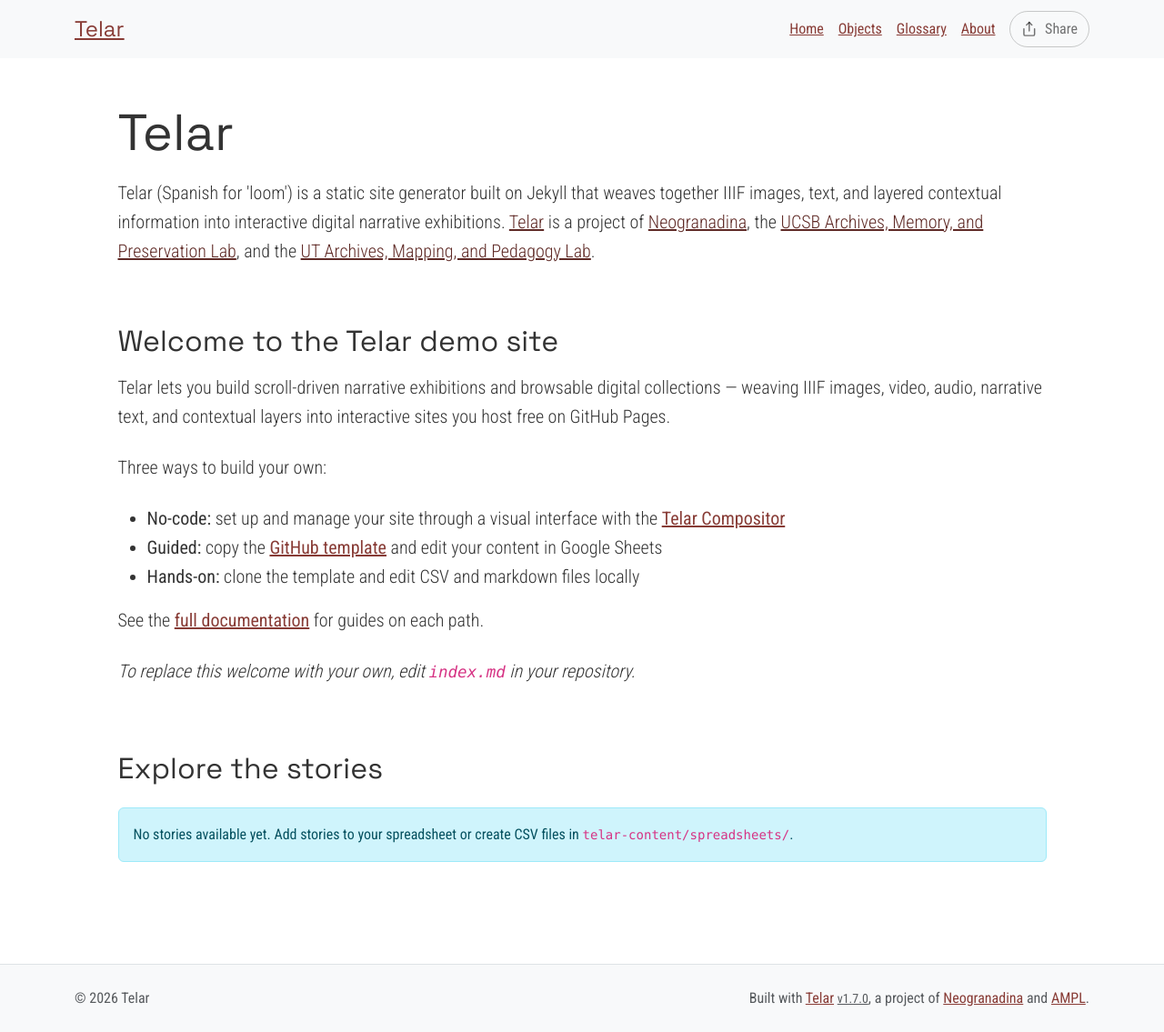
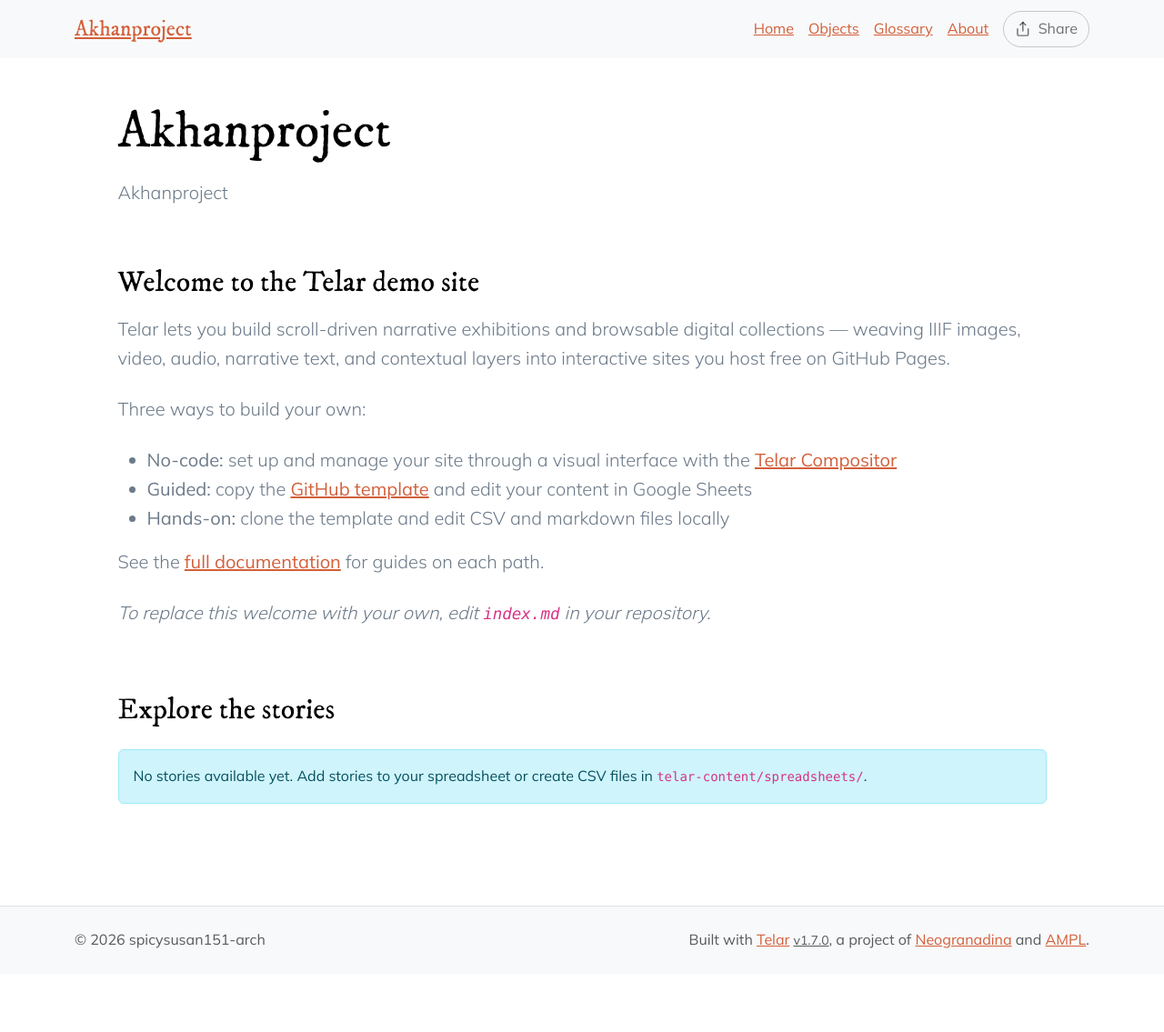
Before and after one commit to spicysusan151-arch/akhanproject, a Jekyll site: the page built from index.md, in a window 1280 px wide. Shown: the whole page at 91% size. Built offline with Jekyll 4.4.1, drawn with Linux system fonts in a browser that asks for light colours; after the commit the page ends 1071 px from its top, so only the background shows below that.

Commit message:
Set up site configuration and starter content

```diff
--- a/_config.yml
+++ b/_config.yml
@@ -2,13 +2,13 @@
 # https://telar.org
 
 # Site Settings
-title: "Telar"
-description: "Telar (Spanish for 'loom') is a static site generator built on Jekyll that weaves together IIIF images, text, and layered contextual information into interactive digital narrative exhibitions. <a href='https://github.com/UCSB-AMPLab/telar'>Telar</a> is a project of <a href='https://neogranadina.org'>Neogranadina</a>, the <a href='https://ampl.clair.ucsb.edu/'>UCSB Archives, Memory, and Preservation Lab</a>, and the <a href='https://liberalarts.utexas.edu/history/'>UT Archives, Mapping, and Pedagogy Lab</a>."
-url: "https://ampl.clair.ucsb.edu"
-baseurl: "/telar"
-author: ""
+title: "Akhanproject"
+description: "Akhanproject"
+url: "https://spicysusan151-arch.github.io"
+baseurl: "/akhanproject"
+author: "spicysusan151-arch"
 email: ""
-telar_theme: "trama" # Options: trama, paisajes, neogranadina, santa-barbara, austin, or custom
+telar_theme: "neogranadina" # Options: trama, paisajes, neogranadina, santa-barbara, austin, or custom
 logo: ""
 telar_language: "en" # Options: "en" (English), "es" (Español)
 collection_mode: false # Set to true to show objects first with large thumbnails and stories below with small thumbnails (collection-first homepage)
@@ -18,7 +18,7 @@
   show_on_homepage: true # Set to false to hide stories section from homepage (stories still accessible via direct URL)
   show_story_steps: true # Set to false to hide "Step X" overlay in stories
   show_object_credits: true # Set to true to display object credits badge (bottom-left corner, dismissable)
-  include_demo_content: true # Fetch demo stories from content.telar.org. Switch this off to hide demo stories and their content.
+  include_demo_content: false # Fetch demo stories from content.telar.org. Switch this off to hide demo stories and their content.
 
 # Collection Interface Settings
 collection_interface:
@@ -45,7 +45,7 @@
 #    - If using GitHub Pages: GitHub Actions will automatically discover tab GIDs and fetch CSVs
 #    - If running locally: Run `python3 scripts/fetch_google_sheets.py` before building
 google_sheets:
-  enabled: true
+  enabled: false
   published_url: "https://docs.google.com/spreadsheets/d/e/2PACX-1vT9eeRoyQCr1j-1uDaWBm-rgZNXtn9A-mepL0I4dqDTx2-E_6gbVD-8x0DYDVhppiAzrFpd20_9cr3z/pubhtml"
 
 #
--- a/telar-content/spreadsheets/glossary.csv
+++ b/telar-content/spreadsheets/glossary.csv
@@ -2,6 +2,4 @@
 id_término,titulo,definición
 # Make it lower-case and avoid spaces.,# Please provide a title — this is required.,"Panel content: write text here, paste markdown, or the name of an .md file in /components/texts/glossary/ (the .md extension is required)"
 # Escríbelo en minúsculas y sin espacios.,# Incluye un título: este campo es obligatorio.,"Contenido del panel: escribe texto aquí, pega markdown, o indica un archivo archivo .md en /components/texts/glossary/ (la extensión .md es obligatoria)"
-telar,Telar,"Telar (Spanish for 'loom') is a minimal-computing framework that weaves together IIIF images, audio, video, and texts to create layered visual narratives for digital scholarship, public exhibitions, community storytelling, and classroom projects. Learn more at [Telar.org](https://telar.org)
-
-Telar es un marco de computación mínima que entreteje imágenes IIIF, audio, video y textos en narrativas visuales por capas para humanidades digitales, exposiciones públicas, narrativa comunitaria y proyectos en el salón de clase. Aprende más en [Telar.org](https://telar.org)"
+telar,Telar,"Telar (Spanish for 'loom') is a minimal-computing framework that weaves together IIIF images, audio, video, and texts to create layered visual narratives for digital scholarship, public exhibitions, community storytelling, and classroom projects. Learn more at [Telar.org](https://telar.org)"
--- a/telar-content/spreadsheets/plantilla_en_blanco.csv
+++ /dev/null
@@ -1,5 +0,0 @@
-paso,objeto,página,x,y,zoom,inicio_clip,fin_clip,bucle,texto_alt,pregunta,respuesta,boton_capa1,contenido_capa1,boton_capa2,contenido_capa2
-#,id_objeto de la pestaña objetos / objects,para objetos con múltiples páginas,Posición horizontal 0-1 (0.5 = centro),Posición vertical 0-1 (0.5 = centro),1.0 = imagen completa,"Tiempo de inicio para clips de video/audio, ej. ""1:30"" (m:ss) o ""90"" (segundos)",Tiempo de fin para clips de video/audio,sí para repetir el clip (loop),"Describe lo que se ve en esta vista ampliada para lectores de pantalla. Si se deja vacío, se usa la descripción de imagen del objeto.",Encabezado para este paso,Texto breve de 1-2 oraciones,"Texto opcional del botón (predeterminado: ""Saber más"")","Contenido del panel: escribe texto aquí, pega markdown, o indica ruta a archivo .md (ej. tu-historia/archivo.md)","Texto opcional del segundo botón (predeterminado: ""Profundizar más"")","Segundo panel: escribe texto aquí, pega markdown, o indica ruta a archivo .md"
-1,telar-placeholder,,,,,,,,,pregunta,respuesta,,,,
-2,telar-placeholder,,,,,,,,,pregunta,respuesta,,,,
-3,telar-placeholder,,,,,,,,,pregunta,respuesta,,,,
--- a/telar-content/spreadsheets/project.csv
+++ b/telar-content/spreadsheets/project.csv
@@ -3,4 +3,3 @@
 #,# Must match the tab name exactly. Use lowercase letters and hyphens (e.g. allegorical-woman),Story title,Optional subtitle,Optional attribution (supports markdown),"If ""yes"", then users will need the key you set in _config.yml to access this story."
 #,# Debe coincidir con el nombre de la pestaña exactamente. Usa letras minúsculas y guiones (p. ej. mujer-alegorica),Título de la historia,Subtítulo opcional,Atribución opcional (admite markdown),"Si ""sí"", los usuarios deberán utilizar la clave que fijes en _config.yml"
 1,blank_template,replace me with your title,,,FALSE
-2,plantilla_en_blanco,reemplázame con tu título,,,FALSE
```
Also changed, not shown: telar-content/texts/stories/plantilla_en_blanco/ejemplo-panel.md (deleted, +0 -9 lines).
